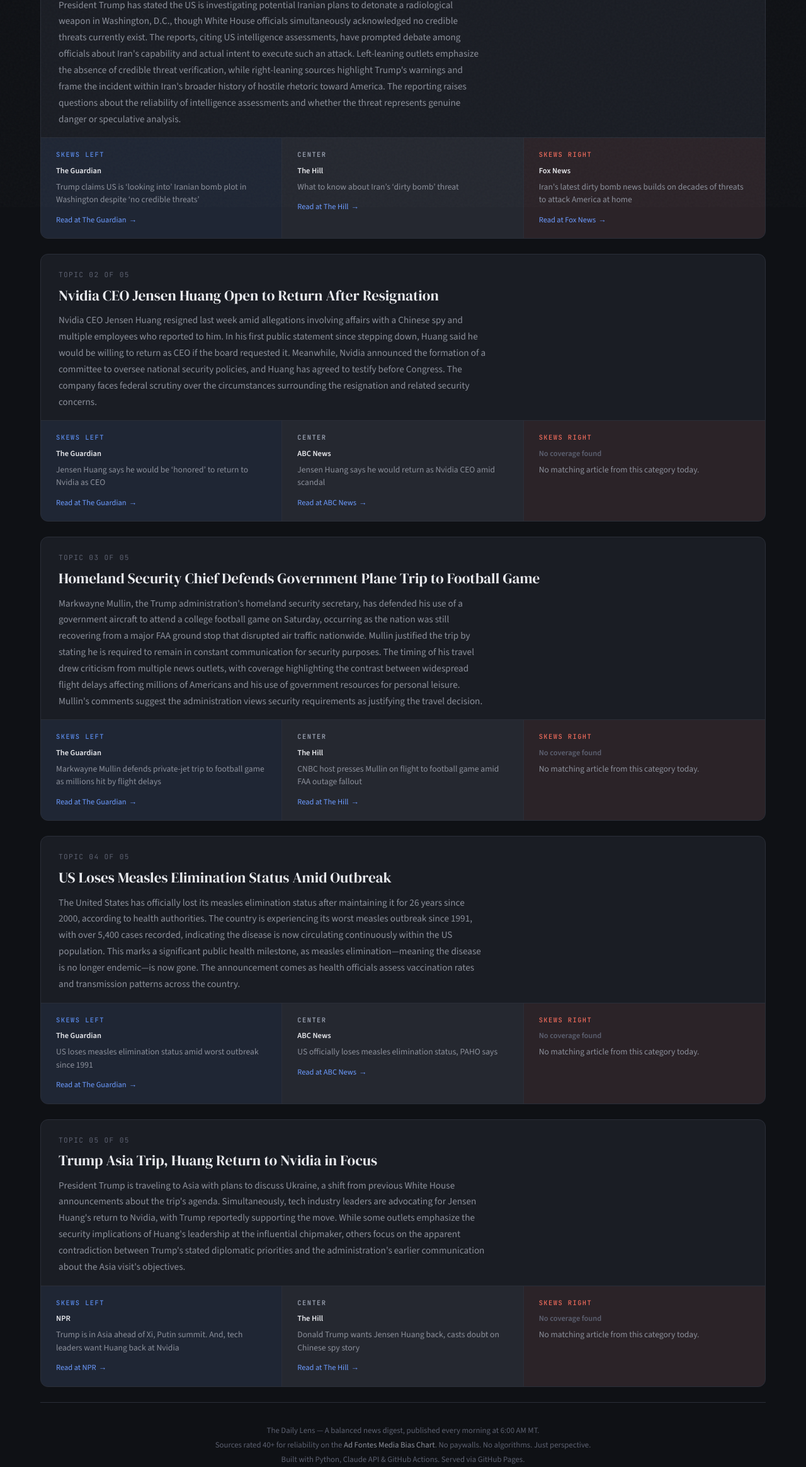
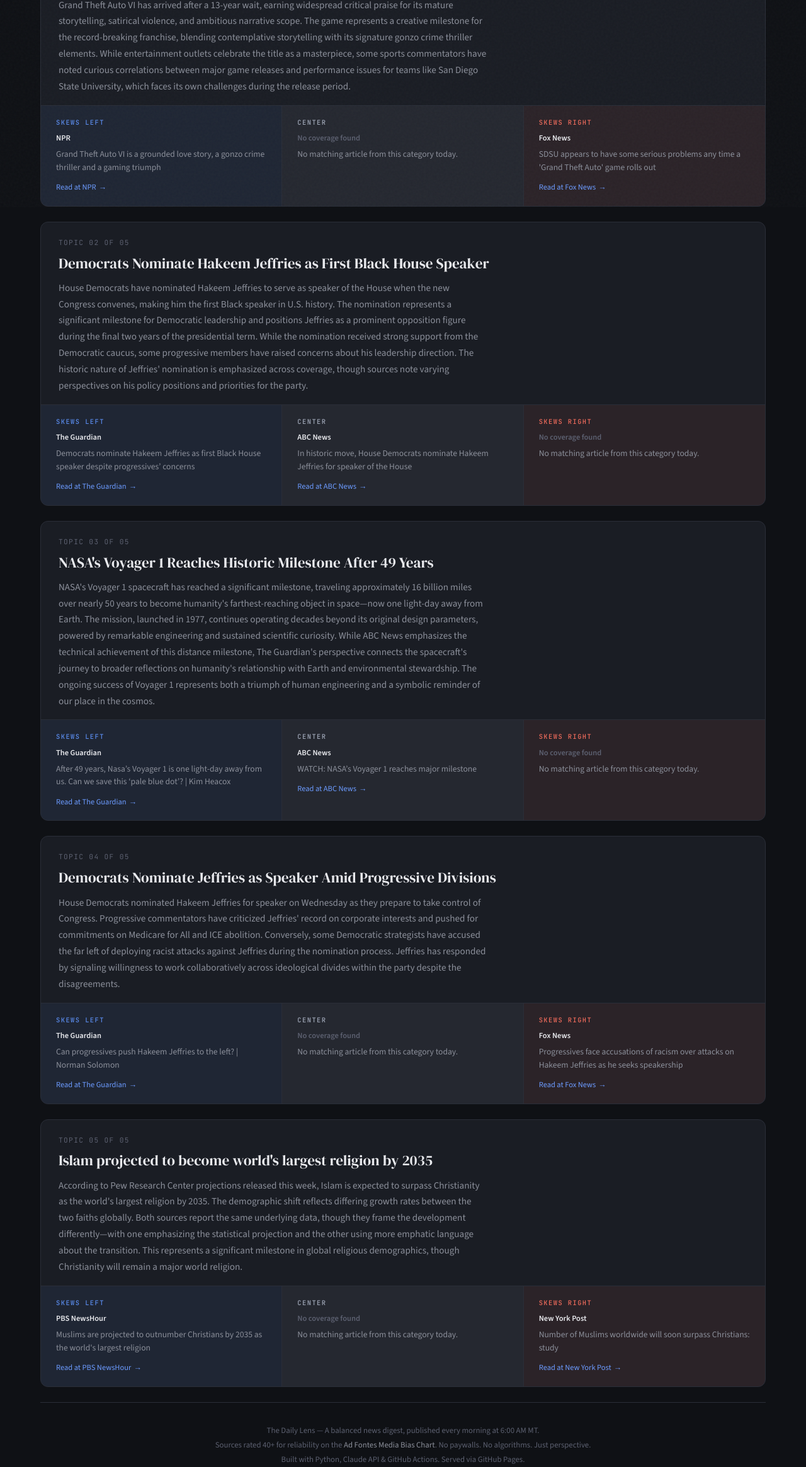
Before and after one commit to chemnteach/Daily-Lens, a plain HTML site: page docs/index.html in a window 1280 px wide. Shown: the part 471-2800 px from the top of the page at 63% size. Drawn offline with nearby package versions, Linux system fonts and the light colour scheme.

Commit message:
📰 Daily digest for 2026-11-18

```diff
--- a/docs/index.html
+++ b/docs/index.html
@@ -120,7 +120,7 @@
   <header>
     <div class="header-top">
       <div class="masthead">The Daily <span>Lens</span></div>
-      <div class="date-badge">Tuesday, November 17, 2026</div>
+      <div class="date-badge">Wednesday, November 18, 2026</div>
     </div>
   </header>
 
@@ -149,30 +149,32 @@
   <div class="topic-card">
     <div class="topic-header">
       <div class="topic-number">Topic 01 of 05</div>
-      <div class="topic-title">Trump Administration Eyes Alleged Iranian Dirty Bomb Plot</div>
-      <div class="topic-narrative">President Trump has stated the US is investigating potential Iranian plans to detonate a radiological weapon in Washington, D.C., though White House officials simultaneously acknowledged no credible threats currently exist. The reports, citing US intelligence assessments, have prompted debate among officials about Iran&#x27;s capability and actual intent to execute such an attack. Left-leaning outlets emphasize the absence of credible threat verification, while right-leaning sources highlight Trump&#x27;s warnings and frame the incident within Iran&#x27;s broader history of hostile rhetoric toward America. The reporting raises questions about the reliability of intelligence assessments and whether the threat represents genuine danger or speculative analysis.</div>
+      <div class="topic-title">Grand Theft Auto VI Launches to Critical Acclaim Amid Cultural Impact</div>
+      <div class="topic-narrative">Grand Theft Auto VI has arrived after a 13-year wait, earning widespread critical praise for its mature storytelling, satirical violence, and ambitious narrative scope. The game represents a creative milestone for the record-breaking franchise, blending contemplative storytelling with its signature gonzo crime thriller elements. While entertainment outlets celebrate the title as a masterpiece, some sports commentators have noted curious correlations between major game releases and performance issues for teams like San Diego State University, which faces its own challenges during the release period.</div>
     </div>
     <div class="perspectives">
 
       <div class="perspective left">
         <div class="perspective-label">Skews Left</div>
-        <div class="perspective-source">The Guardian</div>
-        <div class="perspective-headline">Trump claims US is ‘looking into’ Iranian bomb plot in Washington despite ‘no credible threats’</div>
-        <a class="perspective-link" href="https://www.theguardian.com/world/2026/nov/17/trump-reported-iranian-plot-dirty-bomb-washington"
-           target="_blank" rel="noopener">Read at The Guardian</a>
+        <div class="perspective-source">NPR</div>
+        <div class="perspective-headline">Grand Theft Auto VI is a grounded love story, a gonzo crime thriller and a gaming triumph</div>
+        <a class="perspective-link" href="https://www.npr.org/2026/11/18/nx-s1-6040326/grand-theft-auto-6-review-vice-city-masterpiece"
+           target="_blank" rel="noopener">Read at NPR</a>
       </div>
       <div class="perspective center">
         <div class="perspective-label">Center</div>
-        <div class="perspective-source">The Hill</div>
-        <div class="perspective-headline">What to know about Iran’s ‘dirty bomb’ threat</div>
-        <a class="perspective-link" href="https://thehill.com/policy/national-security/6226127-iranian-dirty-bomb-threat-warning/"
-           target="_blank" rel="noopener">Read at The Hill</a>
+        <div class="perspective-source" style="color:var(--text-dim)">
+          No coverage found
+        </div>
+        <div class="perspective-headline">
+          No matching article from this category today.
+        </div>
       </div>
       <div class="perspective right">
         <div class="perspective-label">Skews Right</div>
         <div class="perspective-source">Fox News</div>
-        <div class="perspective-headline">Iran&#x27;s latest dirty bomb news builds on decades of threats to attack America at home</div>
-        <a class="perspective-link" href="https://www.foxnews.com/politics/irans-latest-dirty-bomb-news-builds-decades-threats-attack-america-home"
+        <div class="perspective-headline">SDSU appears to have some serious problems any time a &#x27;Grand Theft Auto&#x27; game rolls out</div>
+        <a class="perspective-link" href="https://www.foxnews.com/outkick-sports/sdsu-appears-serious-problems-grand-theft-auto-game-rolls-out"
            target="_blank" rel="noopener">Read at Fox News</a>
       </div>
     </div>
@@ -180,23 +182,23 @@
   <div class="topic-card">
     <div class="topic-header">
       <div class="topic-number">Topic 02 of 05</div>
-      <div class="topic-title">Nvidia CEO Jensen Huang Open to Return After Resignation</div>
-      <div class="topic-narrative">Nvidia CEO Jensen Huang resigned last week amid allegations involving affairs with a Chinese spy and multiple employees who reported to him. In his first public statement since stepping down, Huang said he would be willing to return as CEO if the board requested it. Meanwhile, Nvidia announced the formation of a committee to oversee national security policies, and Huang has agreed to testify before Congress. The company faces federal scrutiny over the circumstances surrounding the resignation and related security concerns.</div>
+      <div class="topic-title">Democrats Nominate Hakeem Jeffries as First Black House Speaker</div>
+      <div class="topic-narrative">House Democrats have nominated Hakeem Jeffries to serve as speaker of the House when the new Congress convenes, making him the first Black speaker in U.S. history. The nomination represents a significant milestone for Democratic leadership and positions Jeffries as a prominent opposition figure during the final two years of the presidential term. While the nomination received strong support from the Democratic caucus, some progressive members have raised concerns about his leadership direction. The historic nature of Jeffries&#x27; nomination is emphasized across coverage, though sources note varying perspectives on his policy positions and priorities for the party.</div>
     </div>
     <div class="perspectives">
 
       <div class="perspective left">
         <div class="perspective-label">Skews Left</div>
         <div class="perspective-source">The Guardian</div>
-        <div class="perspective-headline">Jensen Huang says he would be ‘honored’ to return to Nvidia as CEO</div>
-        <a class="perspective-link" href="https://www.theguardian.com/technology/2026/nov/17/nvidia-jensen-huang-statement"
+        <div class="perspective-headline">Democrats nominate Hakeem Jeffries as first Black House speaker despite progressives’ concerns</div>
+        <a class="perspective-link" href="https://www.theguardian.com/us-news/2026/nov/18/hakeem-jeffries-house-speaker-nomination"
            target="_blank" rel="noopener">Read at The Guardian</a>
       </div>
       <div class="perspective center">
         <div class="perspective-label">Center</div>
         <div class="perspective-source">ABC News</div>
-        <div class="perspective-headline">Jensen Huang says he would return as Nvidia CEO amid scandal</div>
-        <a class="perspective-link" href="https://abcnews.com/Business/nvidia-forms-national-security-committee-feds-probe-company/story?id=138206932"
+        <div class="perspective-headline">In historic move, House Democrats nominate Hakeem Jeffries for speaker of the House</div>
+        <a class="perspective-link" href="https://abcnews.com/Politics/hakeem-jeffries-poised-become-black-speaker-house/story?id=138119938"
            target="_blank" rel="noopener">Read at ABC News</a>
       </div>
       <div class="perspective right">
@@ -213,24 +215,24 @@
   <div class="topic-card">
     <div class="topic-header">
       <div class="topic-number">Topic 03 of 05</div>
-      <div class="topic-title">Homeland Security Chief Defends Government Plane Trip to Football Game</div>
-      <div class="topic-narrative">Markwayne Mullin, the Trump administration&#x27;s homeland security secretary, has defended his use of a government aircraft to attend a college football game on Saturday, occurring as the nation was still recovering from a major FAA ground stop that disrupted air traffic nationwide. Mullin justified the trip by stating he is required to remain in constant communication for security purposes. The timing of his travel drew criticism from multiple news outlets, with coverage highlighting the contrast between widespread flight delays affecting millions of Americans and his use of government resources for personal leisure. Mullin&#x27;s comments suggest the administration views security requirements as justifying the travel decision.</div>
+      <div class="topic-title">NASA&#x27;s Voyager 1 Reaches Historic Milestone After 49 Years</div>
+      <div class="topic-narrative">NASA&#x27;s Voyager 1 spacecraft has reached a significant milestone, traveling approximately 16 billion miles over nearly 50 years to become humanity&#x27;s farthest-reaching object in space—now one light-day away from Earth. The mission, launched in 1977, continues operating decades beyond its original design parameters, powered by remarkable engineering and sustained scientific curiosity. While ABC News emphasizes the technical achievement of this distance milestone, The Guardian&#x27;s perspective connects the spacecraft&#x27;s journey to broader reflections on humanity&#x27;s relationship with Earth and environmental stewardship. The ongoing success of Voyager 1 represents both a triumph of human engineering and a symbolic reminder of our place in the cosmos.</div>
     </div>
     <div class="perspectives">
 
       <div class="perspective left">
         <div class="perspective-label">Skews Left</div>
         <div class="perspective-source">The Guardian</div>
-        <div class="perspective-headline">Markwayne Mullin defends private-jet trip to football game as millions hit by flight delays</div>
-        <a class="perspective-link" href="https://www.theguardian.com/us-news/2026/nov/17/markwayne-mullin-private-jet-football"
+        <div class="perspective-headline">After 49 years, Nasa’s Voyager 1 is one light-day away from us. Can we save this ‘pale blue dot’? | Kim Heacox</div>
+        <a class="perspective-link" href="https://www.theguardian.com/commentisfree/2026/nov/18/nasa-voyager-1-pale-blue-dot"
            target="_blank" rel="noopener">Read at The Guardian</a>
       </div>
       <div class="perspective center">
         <div class="perspective-label">Center</div>
-        <div class="perspective-source">The Hill</div>
-        <div class="perspective-headline">CNBC host presses Mullin on flight to football game amid FAA outage fallout</div>
-        <a class="perspective-link" href="https://thehill.com/homenews/administration/6226126-homeland-security-secretary-lsu-game/"
-           target="_blank" rel="noopener">Read at The Hill</a>
+        <div class="perspective-source">ABC News</div>
+        <div class="perspective-headline">WATCH:  NASA’s Voyager 1 reaches major milestone</div>
+        <a class="perspective-link" href="https://abcnews.com/video/138243631/"
+           target="_blank" rel="noopener">Read at ABC News</a>
       </div>
       <div class="perspective right">
         <div class="perspective-label">Skews Right</div>
@@ -246,27 +248,20 @@
   <div class="topic-card">
     <div class="topic-header">
       <div class="topic-number">Topic 04 of 05</div>
-      <div class="topic-title">US Loses Measles Elimination Status Amid Outbreak</div>
-      <div class="topic-narrative">The United States has officially lost its measles elimination status after maintaining it for 26 years since 2000, according to health authorities. The country is experiencing its worst measles outbreak since 1991, with over 5,400 cases recorded, indicating the disease is now circulating continuously within the US population. This marks a significant public health milestone, as measles elimination—meaning the disease is no longer endemic—is now gone. The announcement comes as health officials assess vaccination rates and transmission patterns across the country.</div>
+      <div class="topic-title">Democrats Nominate Jeffries as Speaker Amid Progressive Divisions</div>
+      <div class="topic-narrative">House Democrats nominated Hakeem Jeffries for speaker on Wednesday as they prepare to take control of Congress. Progressive commentators have criticized Jeffries&#x27; record on corporate interests and pushed for commitments on Medicare for All and ICE abolition. Conversely, some Democratic strategists have accused the far left of deploying racist attacks against Jeffries during the nomination process. Jeffries has responded by signaling willingness to work collaboratively across ideological divides within the party despite the disagreements.</div>
     </div>
     <div class="perspectives">
 
       <div class="perspective left">
         <div class="perspective-label">Skews Left</div>
         <div class="perspective-source">The Guardian</div>
-        <div class="perspective-headline">US loses measles elimination status amid worst outbreak since 1991</div>
-        <a class="perspective-link" href="https://www.theguardian.com/us-news/2026/nov/17/us-measles-outbreak-elimination-status"
+        <div class="perspective-headline">Can progressives push Hakeem Jeffries to the left? | Norman Solomon</div>
+        <a class="perspective-link" href="https://www.theguardian.com/commentisfree/2026/nov/18/hakeem-jeffries-house-speaker-progressives"
            target="_blank" rel="noopener">Read at The Guardian</a>
       </div>
       <div class="perspective center">
         <div class="perspective-label">Center</div>
-        <div class="perspective-source">ABC News</div>
-        <div class="perspective-headline">US officially loses measles elimination status, PAHO says</div>
-        <a class="perspective-link" href="https://abcnews.com/Health/us-officially-loses-measles-elimination-status-paho/story?id=138203543"
-           target="_blank" rel="noopener">Read at ABC News</a>
-      </div>
-      <div class="perspective right">
-        <div class="perspective-label">Skews Right</div>
         <div class="perspective-source" style="color:var(--text-dim)">
           No coverage found
         </div>
@@ -274,38 +269,45 @@
           No matching article from this category today.
         </div>
       </div>
+      <div class="perspective right">
+        <div class="perspective-label">Skews Right</div>
+        <div class="perspective-source">Fox News</div>
+        <div class="perspective-headline">Progressives face accusations of racism over attacks on Hakeem Jeffries as he seeks speakership</div>
+        <a class="perspective-link" href="https://www.foxnews.com/media/progressives-face-accusations-racism-attacks-hakeem-jeffries-seeks-speakership"
+           target="_blank" rel="noopener">Read at Fox News</a>
+      </div>
     </div>
   </div>
   <div class="topic-card">
     <div class="topic-header">
       <div class="topic-number">Topic 05 of 05</div>
-      <div class="topic-title">Trump Asia Trip, Huang Return to Nvidia in Focus</div>
-      <div class="topic-narrative">President Trump is traveling to Asia with plans to discuss Ukraine, a shift from previous White House announcements about the trip&#x27;s agenda. Simultaneously, tech industry leaders are advocating for Jensen Huang&#x27;s return to Nvidia, with Trump reportedly supporting the move. While some outlets emphasize the security implications of Huang&#x27;s leadership at the influential chipmaker, others focus on the apparent contradiction between Trump&#x27;s stated diplomatic priorities and the administration&#x27;s earlier communication about the Asia visit&#x27;s objectives.</div>
+      <div class="topic-title">Islam projected to become world&#x27;s largest religion by 2035</div>
+      <div class="topic-narrative">According to Pew Research Center projections released this week, Islam is expected to surpass Christianity as the world&#x27;s largest religion by 2035. The demographic shift reflects differing growth rates between the two faiths globally. Both sources report the same underlying data, though they frame the development differently—with one emphasizing the statistical projection and the other using more emphatic language about the transition. This represents a significant milestone in global religious demographics, though Christianity will remain a major world religion.</div>
     </div>
     <div class="perspectives">
 
       <div class="perspective left">
         <div class="perspective-label">Skews Left</div>
-        <div class="perspective-source">NPR</div>
-        <div class="perspective-headline">Trump is in Asia ahead of Xi, Putin summit. And, tech leaders want Huang back at Nvidia</div>
-        <a class="perspective-link" href="https://www.npr.org/2026/11/17/g-s1-153950/up-first-newsletter-faa-ground-stop-trump-asia-trip-nvidia-lindsay-clancy"
-           target="_blank" rel="noopener">Read at NPR</a>
+        <div class="perspective-source">PBS NewsHour</div>
+        <div class="perspective-headline">Muslims are projected to outnumber Christians by 2035 as the world&#x27;s largest religion</div>
+        <a class="perspective-link" href="https://www.pbs.org/newshour/world/muslims-are-projected-to-outnumber-christians-by-2035-as-the-worlds-largest-religion"
+           target="_blank" rel="noopener">Read at PBS NewsHour</a>
       </div>
       <div class="perspective center">
         <div class="perspective-label">Center</div>
-        <div class="perspective-source">The Hill</div>
-        <div class="perspective-headline">Donald Trump wants Jensen Huang back, casts doubt on Chinese spy story</div>
-        <a class="perspective-link" href="https://thehill.com/opinion/robbys-radar/6226022-trump-jensen-huang-nvidia/"
-           target="_blank" rel="noopener">Read at The Hill</a>
-      </div>
-      <div class="perspective right">
-        <div class="perspective-label">Skews Right</div>
         <div class="perspective-source" style="color:var(--text-dim)">
           No coverage found
         </div>
         <div class="perspective-headline">
           No matching article from this category today.
         </div>
+      </div>
+      <div class="perspective right">
+        <div class="perspective-label">Skews Right</div>
+        <div class="perspective-source">New York Post</div>
+        <div class="perspective-headline">Number of Muslims worldwide will soon surpass Christians: study</div>
+        <a class="perspective-link" href="https://nypost.com/2026/11/18/us-news/number-of-muslims-worldwide-will-soon-surpass-christians-study/"
+           target="_blank" rel="noopener">Read at New York Post</a>
       </div>
     </div>
   </div>
```
